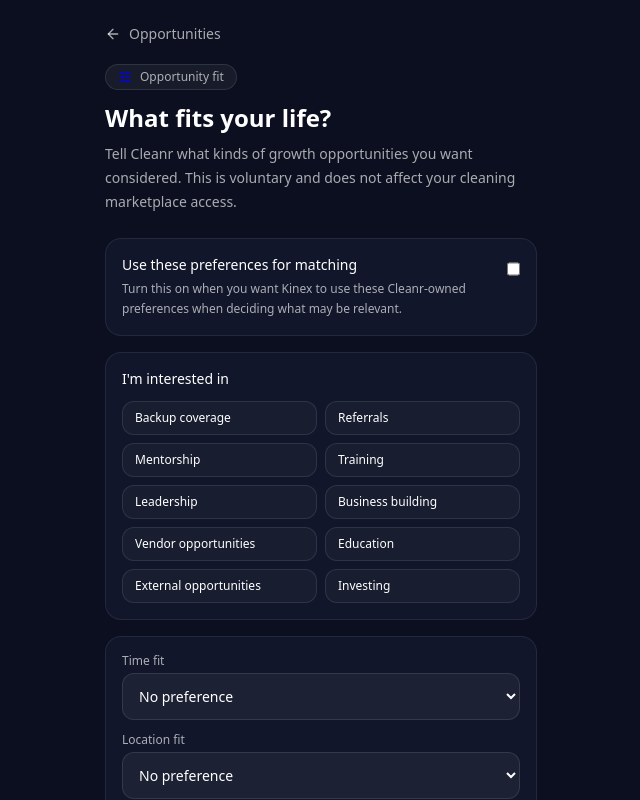
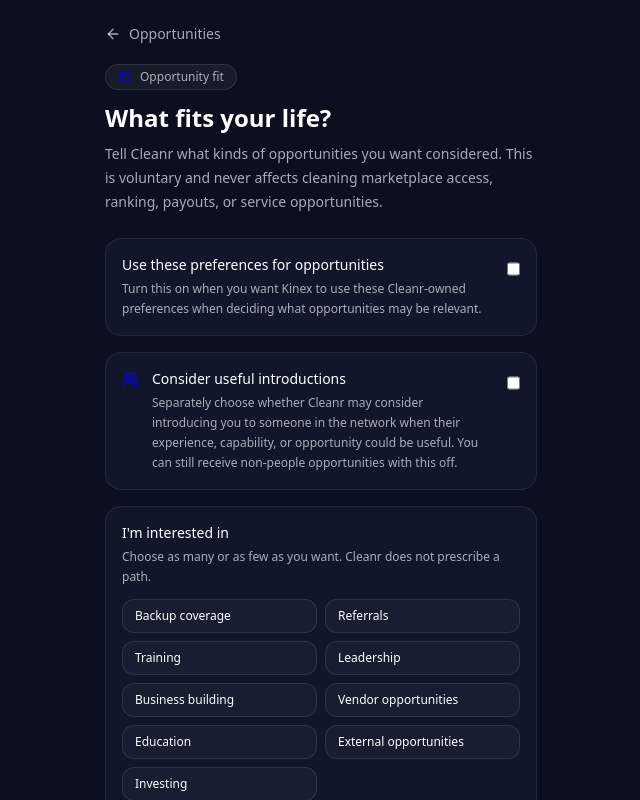
Before and after one commit to SolSabali-Ent/Cleanr-app-preview, a React (Vite) app: page /csp/growth/fit in a window 1280 px wide. Shown: the top 800 px of the page, without its empty margins (319-959 px from the left). Built offline with nearby package versions, Linux system fonts and the light colour scheme; no server answers; the database is empty.

Commit message:
Sync Cleanr public app from 8b64c12

```diff
--- a/src/app/provider/screens/GrowthScreen.tsx
+++ b/src/app/provider/screens/GrowthScreen.tsx
@@ -173,8 +173,8 @@ export default function GrowthScreen() {
         <div className="space-y-3">
           <button type="button" onClick={() => navigate(CSP_GROWTH_ROUTES.milestones)} className="w-full rounded-2xl border text-left" style={{ backgroundColor: CSP_SURFACE, borderColor: "rgba(248,250,252,.08)", padding: CSP_CARD_PADDING }}><div className="flex items-start gap-3"><Sparkles size={19} style={{ color: CSP_PRIMARY_BUTTON, marginTop: 2 }} /><div className="flex-1"><div className="flex items-center justify-between gap-3"><p className="text-sm font-medium">Milestones</p><span className="text-xs" style={{ color: CSP_TEXT_SECONDARY }}>{isOfflinePreviewMode ? "Open" : milestoneCount}</span></div><p className="mt-1 text-xs leading-5" style={{ color: CSP_TEXT_SECONDARY }}>Break your North Star into progress you can actually see.</p></div><ArrowRight size={16} style={{ color: CSP_TEXT_SECONDARY }} /></div></button>
           <button type="button" onClick={() => navigate(CSP_GROWTH_ROUTES.capabilities)} className="w-full rounded-2xl border text-left" style={{ backgroundColor: CSP_SURFACE, borderColor: "rgba(248,250,252,.08)", padding: CSP_CARD_PADDING }}><div className="flex items-start gap-3"><Lightbulb size={19} style={{ color: CSP_PRIMARY_BUTTON, marginTop: 2 }} /><div className="flex-1"><div className="flex items-center justify-between gap-3"><p className="text-sm font-medium">Capabilities</p><span className="text-xs" style={{ color: CSP_TEXT_SECONDARY }}>{isOfflinePreviewMode ? "Open" : capabilityCount}</span></div><p className="mt-1 text-xs leading-5" style={{ color: CSP_TEXT_SECONDARY }}>Track what you can do beyond a cleaner-only identity, with clear provenance for self-declared and verified strengths.</p></div><ArrowRight size={16} style={{ color: CSP_TEXT_SECONDARY }} /></div></button>
-          <button type="button" onClick={() => navigate(CSP_GROWTH_ROUTES.opportunities)} className="w-full rounded-2xl border text-left" style={{ backgroundColor: CSP_SURFACE, borderColor: "rgba(248,250,252,.08)", padding: CSP_CARD_PADDING }}><div className="flex items-start gap-3"><Compass size={19} style={{ color: CSP_PRIMARY_BUTTON, marginTop: 2 }} /><div className="flex-1"><div className="flex items-center justify-between gap-3"><p className="text-sm font-medium">Opportunities</p><span className="text-xs" style={{ color: CSP_TEXT_SECONDARY }}>{isOfflinePreviewMode ? "Open" : matchedOpportunityCount}</span></div><p className="mt-1 text-xs leading-5" style={{ color: CSP_TEXT_SECONDARY }}>Jobs stay in Jobs. This is where North-Star-aligned mentorship, training, leadership, business, vendor, education, and external paths can surface.</p></div><ArrowRight size={16} style={{ color: CSP_TEXT_SECONDARY }} /></div></button>
-          <button type="button" onClick={() => navigate(CSP_GROWTH_ROUTES.network)} className="w-full rounded-2xl border text-left" style={{ backgroundColor: CSP_SURFACE, borderColor: "rgba(248,250,252,.08)", padding: CSP_CARD_PADDING }}><div className="flex items-start gap-3"><Users size={19} style={{ color: CSP_PRIMARY_BUTTON, marginTop: 2 }} /><div className="flex-1"><div className="flex items-center justify-between gap-3"><p className="text-sm font-medium">Your Network</p><span className="text-xs" style={{ color: CSP_TEXT_SECONDARY }}>Open</span></div><p className="mt-1 text-xs leading-5" style={{ color: CSP_TEXT_SECONDARY }}>Mentors, peers, coverage partners, and collaborators—purposeful relationships, not a social feed.</p></div><ArrowRight size={16} style={{ color: CSP_TEXT_SECONDARY }} /></div></button>
+          <button type="button" onClick={() => navigate(CSP_GROWTH_ROUTES.opportunities)} className="w-full rounded-2xl border text-left" style={{ backgroundColor: CSP_SURFACE, borderColor: "rgba(248,250,252,.08)", padding: CSP_CARD_PADDING }}><div className="flex items-start gap-3"><Compass size={19} style={{ color: CSP_PRIMARY_BUTTON, marginTop: 2 }} /><div className="flex-1"><div className="flex items-center justify-between gap-3"><p className="text-sm font-medium">Opportunities</p><span className="text-xs" style={{ color: CSP_TEXT_SECONDARY }}>{isOfflinePreviewMode ? "Open" : matchedOpportunityCount}</span></div><p className="mt-1 text-xs leading-5" style={{ color: CSP_TEXT_SECONDARY }}>Jobs stay in Jobs. This is where useful paths beyond a cleaning assignment can surface—coverage, referrals, training, leadership, business, vendor, education, external, investment, or something the network makes possible later.</p></div><ArrowRight size={16} style={{ color: CSP_TEXT_SECONDARY }} /></div></button>
+          <button type="button" onClick={() => navigate(CSP_GROWTH_ROUTES.network)} className="w-full rounded-2xl border text-left" style={{ backgroundColor: CSP_SURFACE, borderColor: "rgba(248,250,252,.08)", padding: CSP_CARD_PADDING }}><div className="flex items-start gap-3"><Users size={19} style={{ color: CSP_PRIMARY_BUTTON, marginTop: 2 }} /><div className="flex-1"><div className="flex items-center justify-between gap-3"><p className="text-sm font-medium">Your Network</p><span className="text-xs" style={{ color: CSP_TEXT_SECONDARY }}>Open</span></div><p className="mt-1 text-xs leading-5" style={{ color: CSP_TEXT_SECONDARY }}>Households, trusted coverage, peers, collaborators, and useful introductions when you want them—purposeful relationships, not a social feed.</p></div><ArrowRight size={16} style={{ color: CSP_TEXT_SECONDARY }} /></div></button>
           <button type="button" onClick={() => navigate(CSP_GROWTH_ROUTES.contributions)} className="w-full rounded-2xl border text-left" style={{ backgroundColor: CSP_SURFACE, borderColor: "rgba(248,250,252,.08)", padding: CSP_CARD_PADDING }}><div className="flex items-start gap-3"><Network size={19} style={{ color: CSP_PRIMARY_BUTTON, marginTop: 2 }} /><div className="flex-1"><div className="flex items-center justify-between gap-3"><p className="text-sm font-medium">Contribution</p><span className="text-xs" style={{ color: CSP_TEXT_SECONDARY }}>{isOfflinePreviewMode ? "Open" : contributionCount}</span></div><p className="mt-1 text-xs leading-5" style={{ color: CSP_TEXT_SECONDARY }}>See durable evidence of value you helped create for another person or the collective. No points, no self-awarded badges.</p></div><ArrowRight size={16} style={{ color: CSP_TEXT_SECONDARY }} /></div></button>
         </div>
       </section>
--- a/src/app/provider/screens/OpportunityFitScreen.tsx
+++ b/src/app/provider/screens/OpportunityFitScreen.tsx
@@ -1,5 +1,5 @@
 import { useEffect, useMemo, useState } from "react";
-import { ArrowLeft, Check, SlidersHorizontal } from "lucide-react";
+import { ArrowLeft, Check, SlidersHorizontal, Users } from "lucide-react";
 import { useNavigate } from "react-router-dom";
 import type {
   GrowthOpportunityType,
@@ -22,10 +22,9 @@ import {
   CSP_TEXT_SECONDARY,
 } from "@/theme/cspTheme";
 
-const typeOptions: Array<{ value: Exclude<GrowthOpportunityType, "service">; label: string }> = [
+const typeOptions: Array<{ value: Exclude<GrowthOpportunityType, "service" | "mentorship">; label: string }> = [
   { value: "backup_coverage", label: "Backup coverage" },
   { value: "referral", label: "Referrals" },
-  { value: "mentorship", label: "Mentorship" },
   { value: "training", label: "Training" },
   { value: "leadership", label: "Leadership" },
   { value: "business", label: "Business building" },
@@ -38,6 +37,7 @@ const typeOptions: Array<{ value: Exclude<GrowthOpportunityType, "service">; lab
 export default function OpportunityFitScreen() {
   const navigate = useNavigate();
   const [matchingEnabled, setMatchingEnabled] = useState(false);
+  const [introductionsEnabled, setIntroductionsEnabled] = useState(false);
   const [types, setTypes] = useState<OpportunityFitPreferences["opportunityTypes"]>([]);
   const [timePreference, setTimePreference] = useState<OpportunityTimePreference | "">("");
   const [locationPreference, setLocationPreference] = useState<OpportunityLocationPreference | "">("");
@@ -54,7 +54,8 @@ export default function OpportunityFitScreen() {
         const current = await getMyOpportunityFitPreferences();
         if (!current) return;
         setMatchingEnabled(current.matchingEnabled);
-        setTypes(current.opportunityTypes);
+        setIntroductionsEnabled(current.introductionsEnabled);
+        setTypes(current.opportunityTypes.filter((type) => type !== "mentorship"));
         setTimePreference(current.timePreference ?? "");
         setLocationPreference(current.locationPreference ?? "");
         setTravelRadiusMiles(current.travelRadiusMiles == null ? "" : String(current.travelRadiusMiles));
@@ -67,7 +68,7 @@ export default function OpportunityFitScreen() {
 
   const canSave = useMemo(() => !isOfflinePreviewMode && !saving, [saving]);
 
-  function toggleType(value: Exclude<GrowthOpportunityType, "service">) {
+  function toggleType(value: Exclude<GrowthOpportunityType, "service" | "mentorship">) {
     setTypes((current) => current.includes(value) ? current.filter((item) => item !== value) : [...current, value]);
     setSaved(false);
   }
@@ -80,6 +81,7 @@ export default function OpportunityFitScreen() {
       setError(null);
       await setMyOpportunityFitPreferences({
         matchingEnabled,
+        introductionsEnabled,
         opportunityTypes: types,
         timePreference: timePreference || null,
         locationPreference: locationPreference || null,
@@ -107,7 +109,7 @@ export default function OpportunityFitScreen() {
         </div>
         <h1 className="text-2xl font-semibold">What fits your life?</h1>
         <p className="mt-2 text-sm leading-6" style={{ color: CSP_TEXT_SECONDARY }}>
-          Tell Cleanr what kinds of growth opportunities you want considered. This is voluntary and does not affect your cleaning marketplace access.
+          Tell Cleanr what kinds of opportunities you want considered. This is voluntary and never affects cleaning marketplace access, ranking, payouts, or service opportunities.
         </p>
       </header>
 
@@ -117,15 +119,31 @@ export default function OpportunityFitScreen() {
         <div className="rounded-2xl border" style={{ backgroundColor: CSP_SURFACE, borderColor: "rgba(248,250,252,.08)", padding: CSP_CARD_PADDING }}>
           <label className="flex items-start justify-between gap-4">
             <div>
-              <p className="text-sm font-medium">Use these preferences for matching</p>
-              <p className="mt-1 text-xs leading-5" style={{ color: CSP_TEXT_SECONDARY }}>Turn this on when you want Kinex to use these Cleanr-owned preferences when deciding what may be relevant.</p>
+              <p className="text-sm font-medium">Use these preferences for opportunities</p>
+              <p className="mt-1 text-xs leading-5" style={{ color: CSP_TEXT_SECONDARY }}>Turn this on when you want Kinex to use these Cleanr-owned preferences when deciding what opportunities may be relevant.</p>
             </div>
             <input type="checkbox" checked={matchingEnabled} disabled={isOfflinePreviewMode} onChange={(event) => { setMatchingEnabled(event.target.checked); setSaved(false); }} className="mt-1 h-5 w-5" />
           </label>
         </div>
 
         <div className="rounded-2xl border" style={{ backgroundColor: CSP_SURFACE, borderColor: "rgba(248,250,252,.08)", padding: CSP_CARD_PADDING }}>
+          <div className="flex items-start gap-3">
+            <Users size={18} style={{ color: CSP_PRIMARY_BUTTON, marginTop: 2 }} />
+            <label className="flex flex-1 items-start justify-between gap-4">
+              <div>
+                <p className="text-sm font-medium">Consider useful introductions</p>
+                <p className="mt-1 text-xs leading-5" style={{ color: CSP_TEXT_SECONDARY }}>
+                  Separately choose whether Cleanr may consider introducing you to someone in the network when their experience, capability, or opportunity could be useful. You can still receive non-people opportunities with this off.
+                </p>
+              </div>
+              <input type="checkbox" checked={introductionsEnabled} disabled={isOfflinePreviewMode} onChange={(event) => { setIntroductionsEnabled(event.target.checked); setSaved(false); }} className="mt-1 h-5 w-5" />
+            </label>
+          </div>
+        </div>
+
+        <div className="rounded-2xl border" style={{ backgroundColor: CSP_SURFACE, borderColor: "rgba(248,250,252,.08)", padding: CSP_CARD_PADDING }}>
           <p className="text-sm font-medium">I&apos;m interested in</p>
+          <p className="mt-1 text-xs leading-5" style={{ color: CSP_TEXT_SECONDARY }}>Choose as many or as few as you want. Cleanr does not prescribe a path.</p>
           <div className="mt-3 grid grid-cols-2 gap-2">
             {typeOptions.map((option) => {
               const active = types.includes(option.value);
--- a/src/domain/growth.ts
+++ b/src/domain/growth.ts
@@ -87,6 +87,7 @@ export type OpportunityLocationPreference = "local" | "remote" | "either";
 export interface OpportunityFitPreferences {
   personId: string;
   matchingEnabled: boolean;
+  introductionsEnabled: boolean;
   opportunityTypes: Exclude<GrowthOpportunityType, "service">[];
   timePreference?: OpportunityTimePreference | null;
   locationPreference?: OpportunityLocationPreference | null;
--- a/src/lib/growthApi.ts
+++ b/src/lib/growthApi.ts
@@ -57,6 +57,7 @@ type OpportunityRow = {
 type OpportunityPreferenceRow = {
   person_id: string;
   matching_enabled: boolean;
+  introductions_enabled: boolean;
   opportunity_types: OpportunityFitPreferences["opportunityTypes"];
   time_preference: OpportunityTimePreference | null;
   location_preference: OpportunityLocationPreference | null;
@@ -156,6 +157,7 @@ function mapOpportunityPreferences(row: OpportunityPreferenceRow): OpportunityFi
   return {
     personId: row.person_id,
     matchingEnabled: row.matching_enabled,
+    introductionsEnabled: row.introductions_enabled,
     opportunityTypes: row.opportunity_types ?? [],
     timePreference: row.time_preference,
     locationPreference: row.location_preference,
@@ -246,7 +248,7 @@ export async function getMyOpportunityFitPreferences(): Promise<OpportunityFitPr
   if (isOfflinePreviewMode) return null;
   const { data, error } = await supabase
     .from("person_opportunity_preferences")
-    .select("person_id, matching_enabled, opportunity_types, time_preference, location_preference, travel_radius_miles, fit_notes, created_at, updated_at")
+    .select("person_id, matching_enabled, introductions_enabled, opportunity_types, time_preference, location_preference, travel_radius_miles, fit_notes, created_at, updated_at")
     .maybeSingle();
   if (error) throw error;
   return data ? mapOpportunityPreferences(data as OpportunityPreferenceRow) : null;
@@ -254,6 +256,7 @@ export async function getMyOpportunityFitPreferences(): Promise<OpportunityFitPr
 
 export async function setMyOpportunityFitPreferences(input: {
   matchingEnabled: boolean;
+  introductionsEnabled: boolean;
   opportunityTypes: OpportunityFitPreferences["opportunityTypes"];
   timePreference?: OpportunityTimePreference | null;
   locationPreference?: OpportunityLocationPreference | null;
@@ -263,6 +266,7 @@ export async function setMyOpportunityFitPreferences(input: {
   if (isOfflinePreviewMode) throw new Error("Opportunity fit preferences are unavailable in offline preview mode.");
   const { data, error } = await supabase.rpc("set_my_opportunity_preferences", {
     p_matching_enabled: input.matchingEnabled,
+    p_introductions_enabled: input.introductionsEnabled,
     p_opportunity_types: input.opportunityTypes,
     p_time_preference: input.timePreference ?? null,
     p_location_preference: input.locationPreference ?? null,
```
Also changed, not shown: src/app/provider/screens/NetworkScreen.tsx (+7 -7 lines), 34 other files (tests, documents, lock files or other folders).
